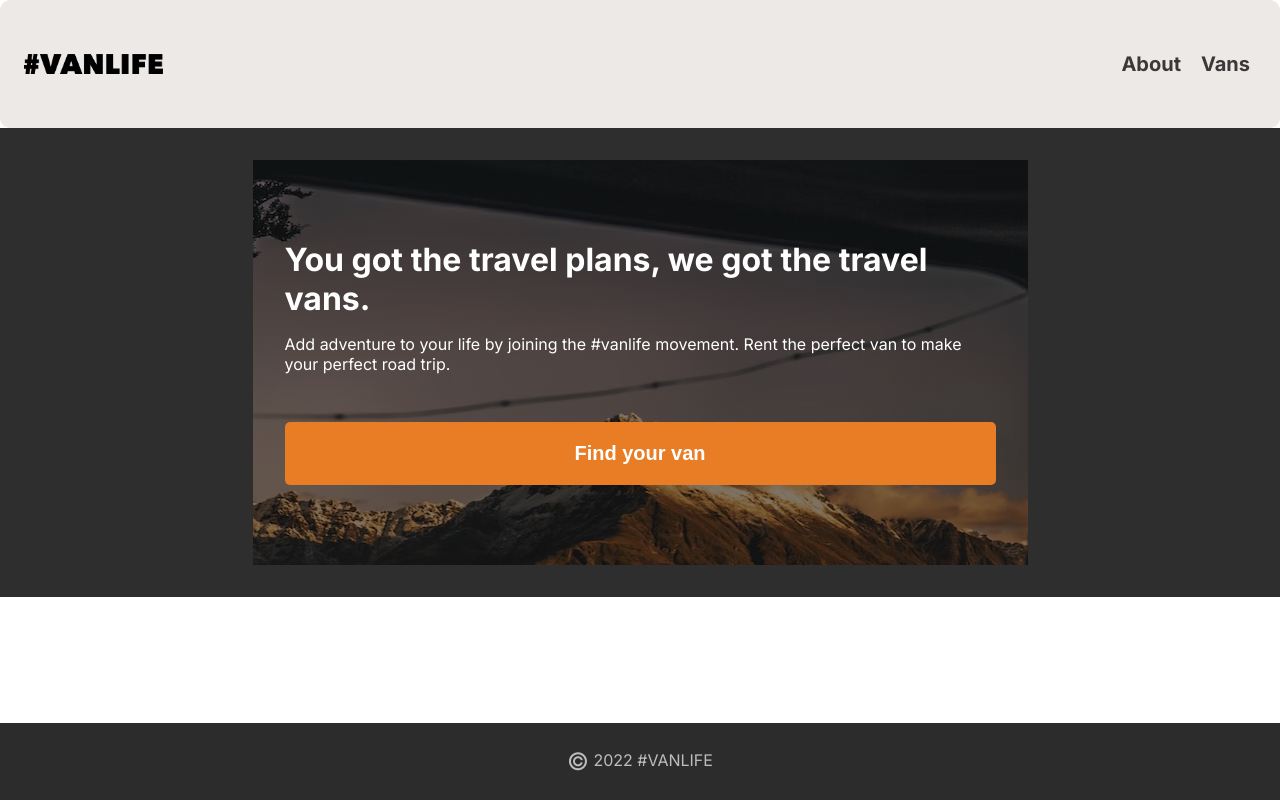
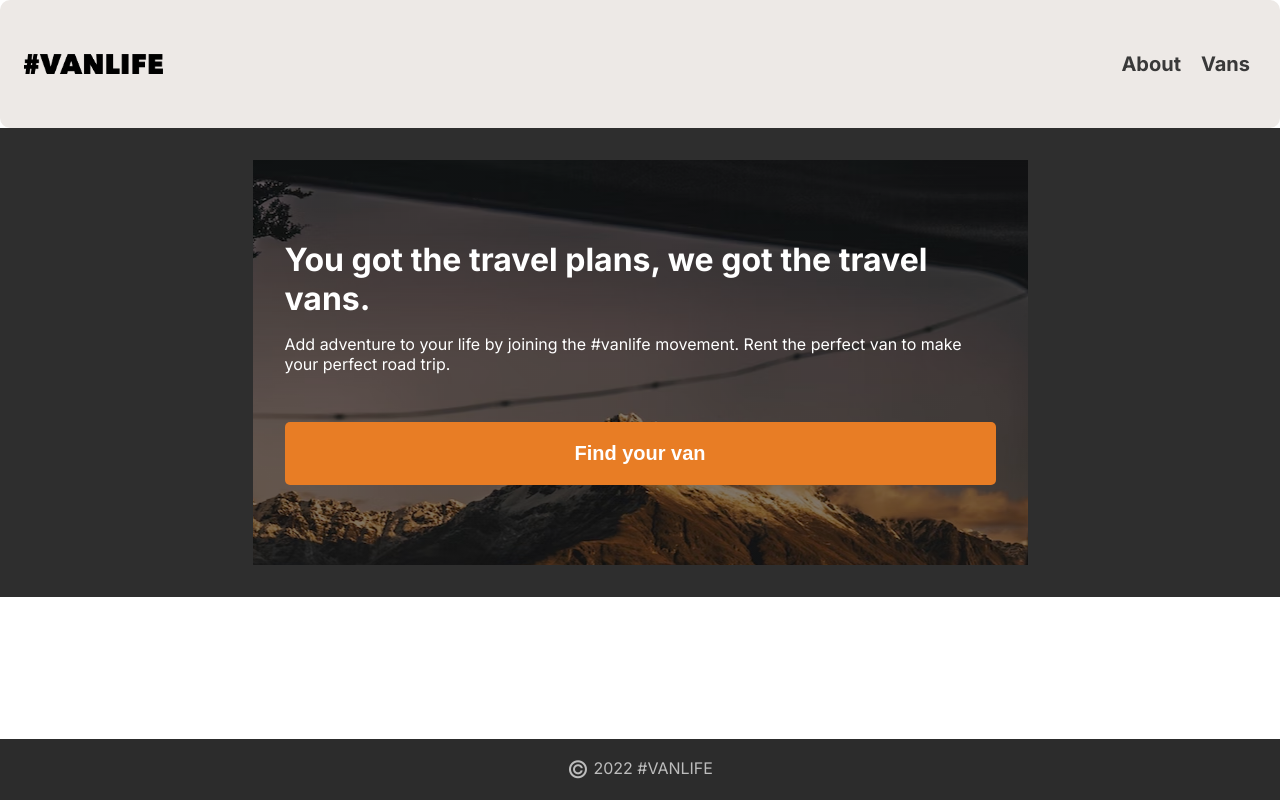
Before and after one commit to BrandynCoverdill/Vanlife, a React (Vite) app: page / in a window 1280 px wide. Built offline with nearby package versions, Linux system fonts and the light colour scheme; what miragejs would draw is missing.

Commit message:
Shortened the footer height.

```diff
--- a/src/pages/App.jsx
+++ b/src/pages/App.jsx
@@ -1,4 +1,4 @@
-import {BrowserRouter, Routes, Route, Link} from 'react-router-dom';
+import { BrowserRouter, Routes, Route, Link } from 'react-router-dom';
 import Home from './Home';
 import About from './About';
 import Vans from './Vans';
--- a/src/styles/index.css
+++ b/src/styles/index.css
@@ -74,7 +74,6 @@ body {
 	bottom: 0px;
 	right: 0px;
 	left: 0px;
-	padding: 0.5em;
 }
 
 .footer .copyright {
```
